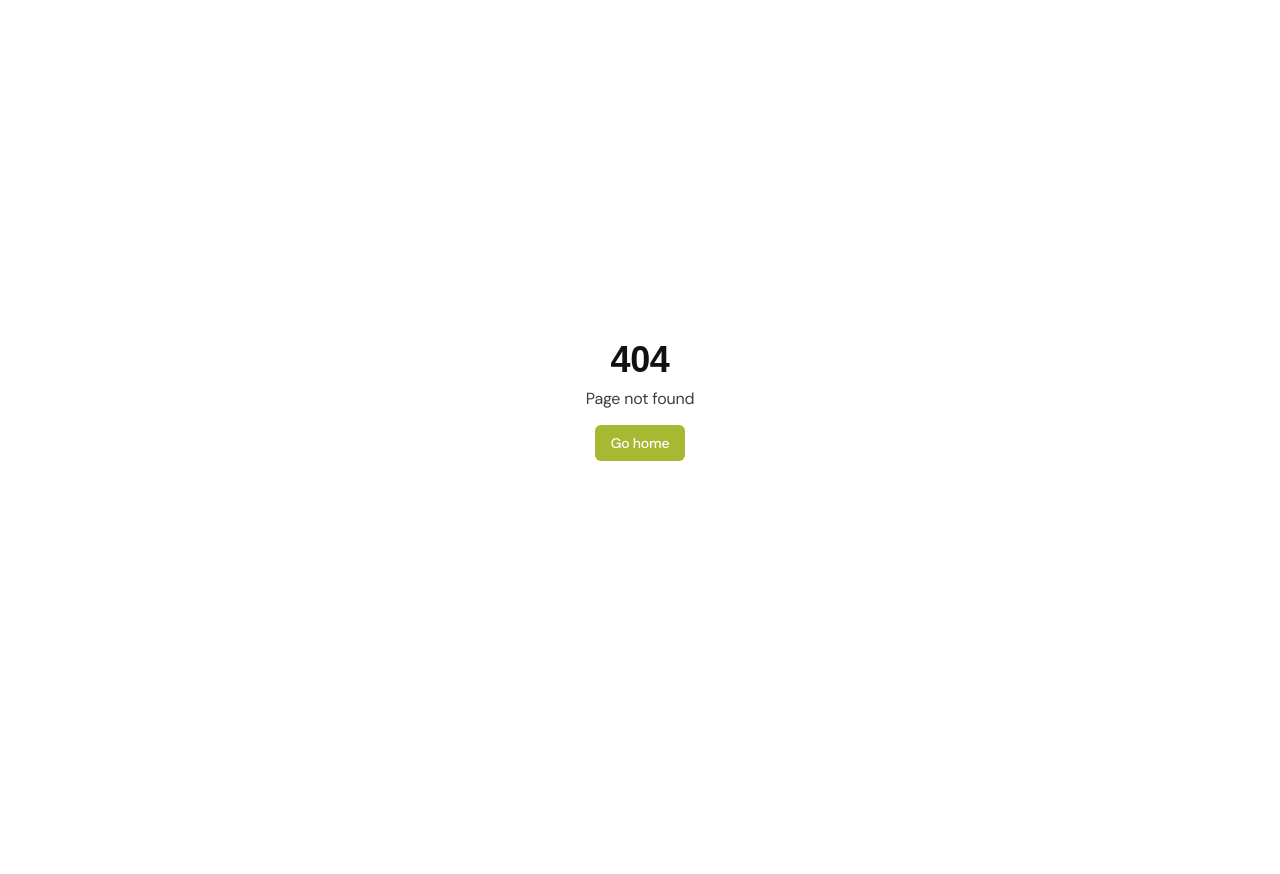
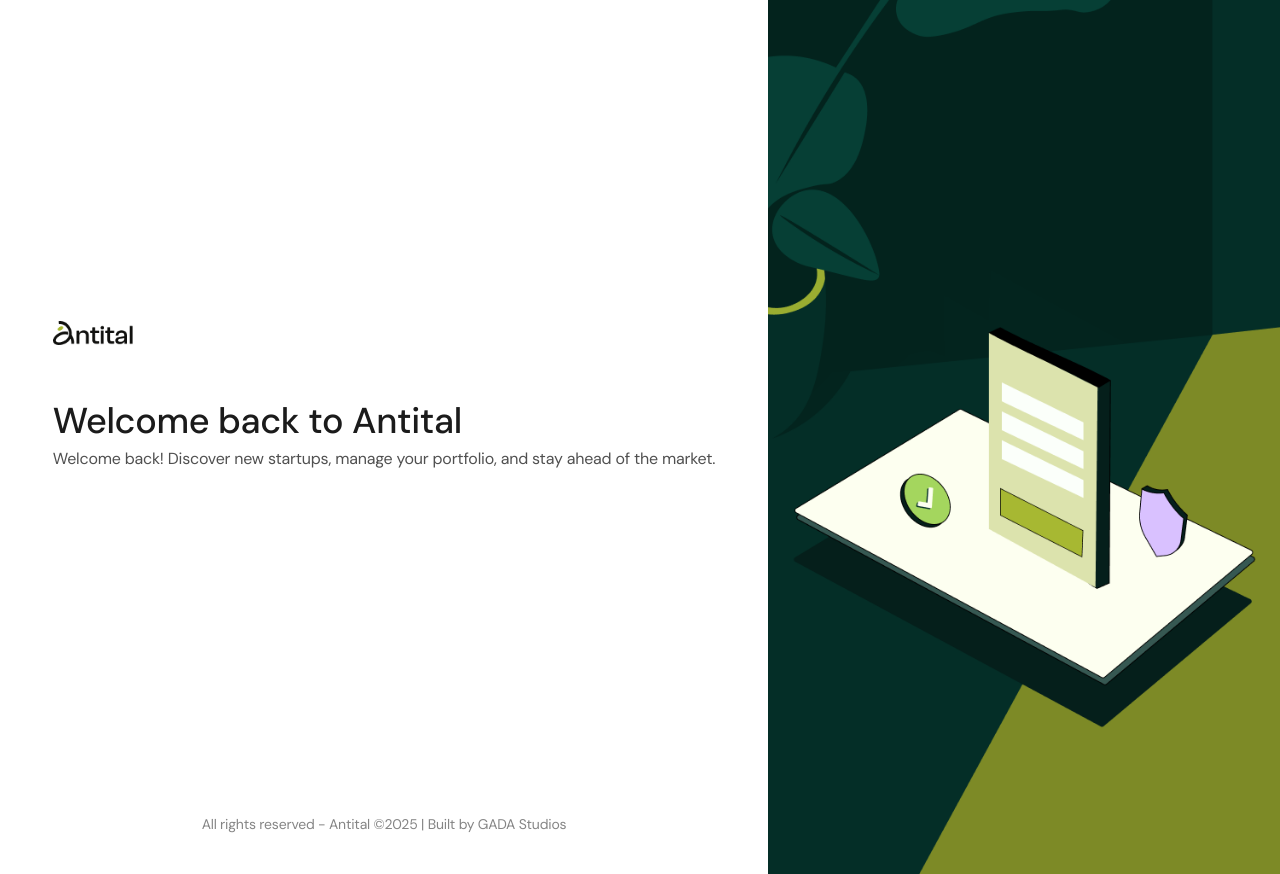
Before and after one commit to BloydIntel/antital-ui, a Next.js app: page /create-account in a window 1280 px wide. Before the commit this address had no page. Before the commit the page ends 800 px from the top, so only its background shows below. Built offline with nearby package versions, Linux system fonts and the light colour scheme; a web font is replaced by a local one.

Commit message:
First commit

```diff
--- /dev/null
+++ b/src/app/(auth)/create-account/page.tsx
@@ -0,0 +1,71 @@
+import { Metadata } from "next"
+import Image from "next/image"
+
+export const metadata: Metadata = {
+    title: 'Create Account | Antital',
+    description: 'Create your account on Antital to get started.',
+}
+
+export default function LoginPage() {
+    return (
+        <div className="grid min-h-svh lg:grid-cols-5">
+
+            <div className="flex flex-col gap-4 p-6 md:p-10 col-span-3">
+
+                <div className="flex flex-1 items-center justify-center">
+
+                    <div className="flex flex-col gap-4">
+
+                        <div className="flex flex-col items-start gap-2 pb-[40px]">
+
+                            <Image src="/antital_logo.png" alt="Antital Logo" width={80} height={80} className="pb-[48px]" />
+
+                            <h1 className="text-[#1B1B1B] leading-tight text-3xl lg:text-[36px] lg:leading-[40px]"
+                                style={{
+                                    fontFamily: "var(--font-clash-display)",
+                                    fontWeight: 500,
+                                }}>Welcome back to Antital</h1>
+
+                            <p
+                                className="text-[#505050] leading-tight text-base"
+                                style={{
+                                    fontFamily: "var(--font-dm-sans)",
+                                    fontWeight: 400,
+                                }}
+                            >
+                                Welcome back! Discover new startups, manage your portfolio, and stay ahead of the market.
+                            </p>
+
+                            <div className="grid gap-4">
+
+                            </div>
+
+                        </div>
+
+                    </div>
+
+                </div>
+
+                <p className="text-center text-sm text-[#858585] "
+                    style={{
+                        fontFamily: "var(--font-dm-sans)",
+                        fontWeight: 400,
+                    }}
+                >
+                    All rights reserved - Antital ©2025
+                    |  Built by GADA Studios
+                </p>
+            </div>
+
+            <div className="relative hidden lg:block col-span-2">
+                <Image
+                    src="/create-account-page.png"
+                    alt="Image"
+                    width={600}
+                    height={1024}
+                />
+            </div>
+
+        </div>
+    )
+}
--- /dev/null
+++ b/src/components/create-account/molecules/user-type-card.tsx
@@ -0,0 +1,11 @@
+import React from 'react'
+
+function UserTypeCard() {
+    return (
+        <div>
+
+        </div>
+    )
+}
+
+export default UserTypeCard
```
Also changed, not shown: public/create-account-page.png (added).
